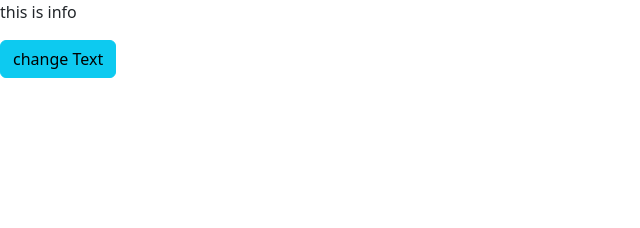
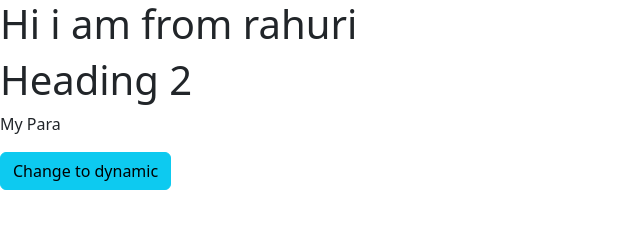
Before and after one commit to OmkarMore01/ftfsjd, a plain HTML site: page index.html in a window 1280 px wide. Shown: the whole page, without its empty margins (0-640 px from the left). Drawn offline with nearby package versions, Linux system fonts and the light colour scheme.

Commit message:
dom complete

```diff
--- a/index.html
+++ b/index.html
@@ -7,15 +7,36 @@
   <link href="https://cdn.jsdelivr.net/npm/bootstrap@5.3.8/dist/css/bootstrap.min.css" rel="stylesheet" integrity="sha384-sRIl4kxILFvY47J16cr9ZwB07vP4J8+LH7qKQnuqkuIAvNWLzeN8tE5YBujZqJLB" crossorigin="anonymous">
 </head>
 <body>
-  <p id="para">this is info</p>
-  <button class="btn btn-info" onclick="ct()">change Text</button>
+  <h1>Hi i am from rahuri</h1>
+  <h1>Heading 2</h1>
+  <p class="head">My Para</p>
+  <button onclick="f1()" class="btn btn-info">Change to dynamic</button>
   <script>
-    function ct()
-    {
-      let p=document.getElementById('para')
-      p.innerText="Hello Students How are you ?"
-      p.classList.add('text-center','bg-info-subtle')
+    // function f1(){
+    // let info=window.prompt("enter the text you want to change")
+    // console.log(info)
+    // let h=document.getElementsByClassName('head')
+    // h[0].innerText=info
+    // h[1].innerText="Heading chaged dynamically.."
+    // h[0].style.backgroundColor='tomato'
+    // h[2].classList.add('bg-warning-subtle','text-center')
+    // console.log(h)
+
+
+    // }
+   function f1(){
+    let info=window.prompt("enter the text you want to change")
+    console.log(info)
+    let h=document.getElementsByTagName('h1')
+    h[0].innerText=info
+    h[1].innerText="Heading chaged dynamically.."
+    h[0].style.backgroundColor='tomato'
+
+    console.log(h)
+
+
     }
+
   </script>
 </body>
 </html>
```
